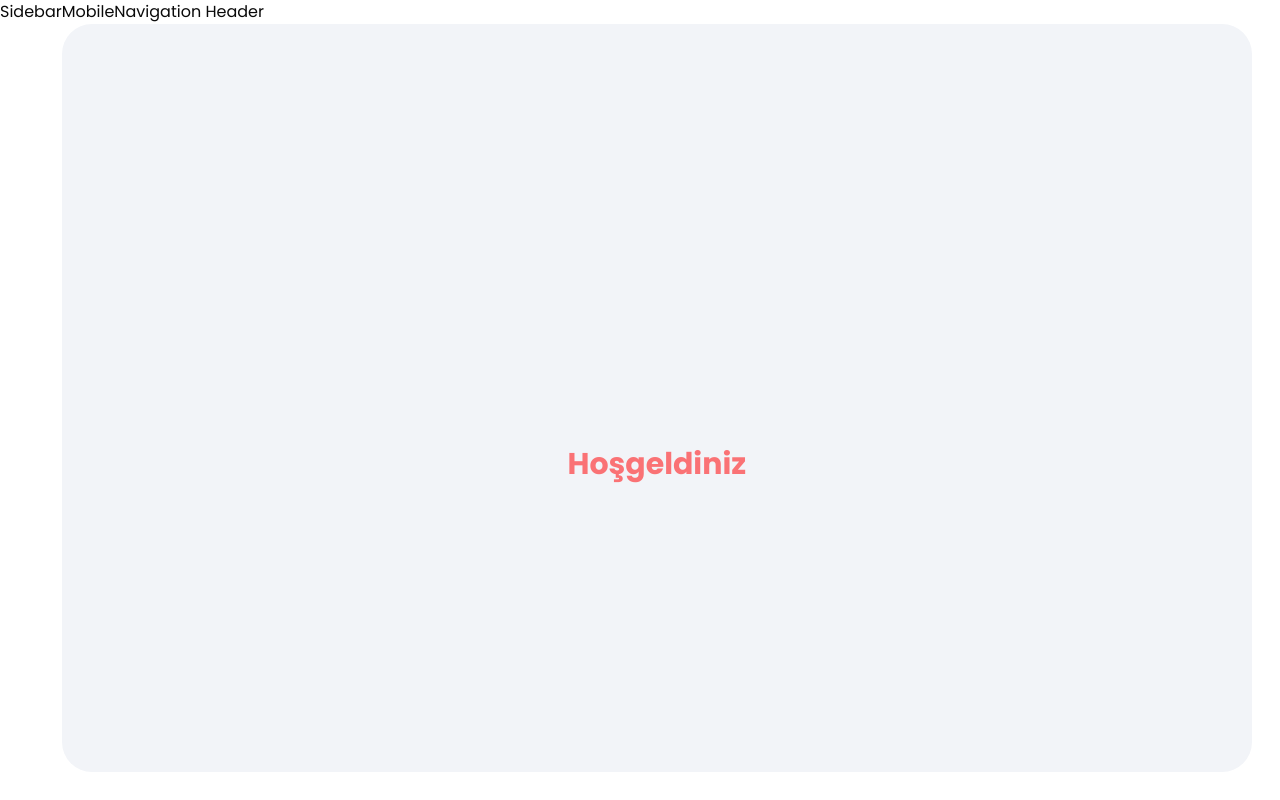
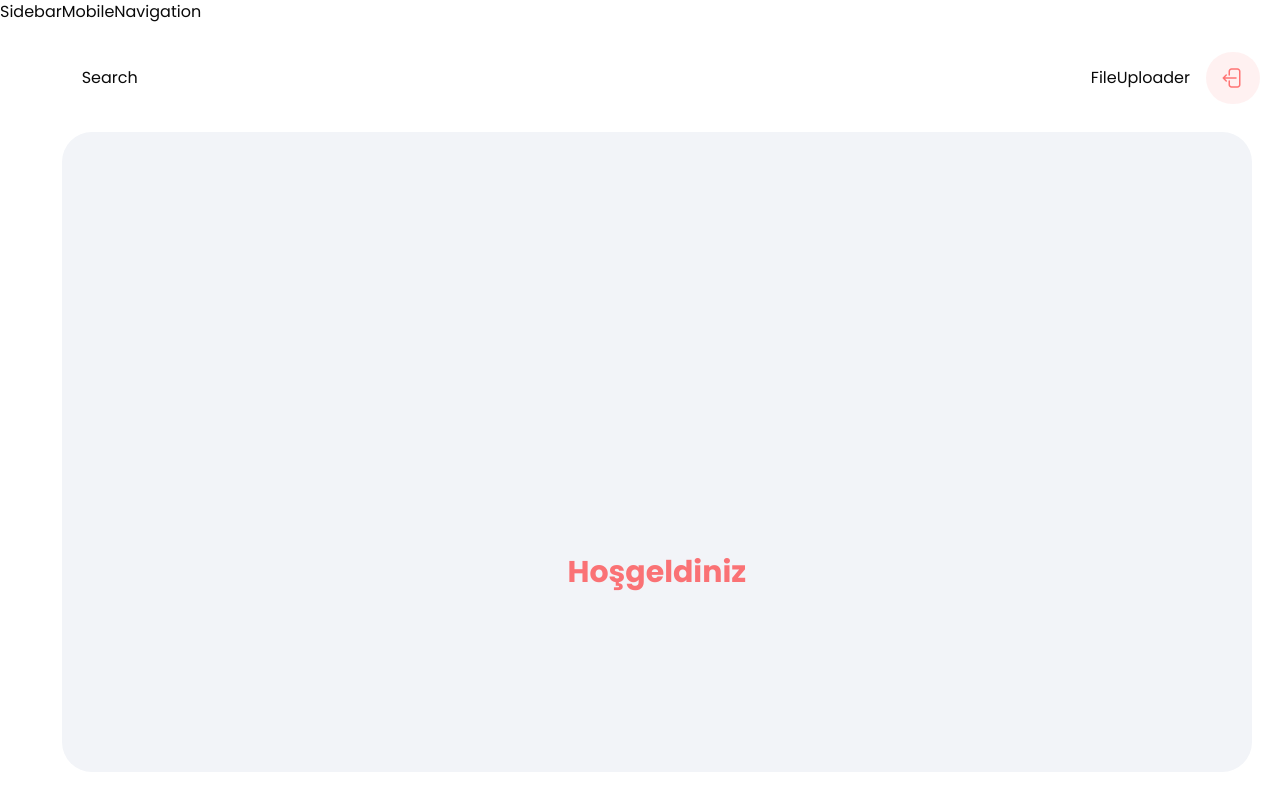
Before and after one commit to Kocayamak/web-storage-app, a Next.js app: page / in a window 1280 px wide. Built offline with nearby package versions, Linux system fonts and the light colour scheme.

Commit message:
header component added.

```diff
--- a/app/(root)/layout.tsx
+++ b/app/(root)/layout.tsx
@@ -1,11 +1,15 @@
 import React from "react";
+import Sidebar from "@/components/Sidebar";
+import Header from "@/components/Header";
+import MobileNavigation from "@/components/MobileNavigation";
 
 const Layout = ({ children }: { children: React.ReactNode }) => {
   return (
     <main className="flex h-screen">
-      Sidebar
+      <Sidebar />
       <section className="flex h-full flex-1 flex-col">
-        MobileNavigation Header
+        <MobileNavigation />
+        <Header />
         <div className="main-content">{children}</div>
       </section>
     </main>
--- /dev/null
+++ b/components/Header.tsx
@@ -0,0 +1,27 @@
+import React from "react";
+import { Button } from "@/components/ui/button";
+import Image from "next/image";
+
+const Header = () => {
+  return (
+    <header className="header">
+      Search
+      <div className="header-wrapper">
+        FileUploader
+        <form>
+          <Button className="sign-out-button">
+            <Image
+              src="/assets/icons/logout.svg"
+              alt="logout"
+              width={24}
+              height={24}
+              className="w-6"
+            />
+          </Button>
+        </form>
+      </div>
+    </header>
+  );
+};
+
+export default Header;
--- /dev/null
+++ b/components/MobileNavigation.tsx
@@ -0,0 +1,7 @@
+import React from "react";
+
+const MobileNavigation = () => {
+  return <div>MobileNavigation</div>;
+};
+
+export default MobileNavigation;
--- /dev/null
+++ b/components/Sidebar.tsx
@@ -0,0 +1,7 @@
+import React from "react";
+
+const Sidebar = () => {
+  return <div>Sidebar</div>;
+};
+
+export default Sidebar;
```
